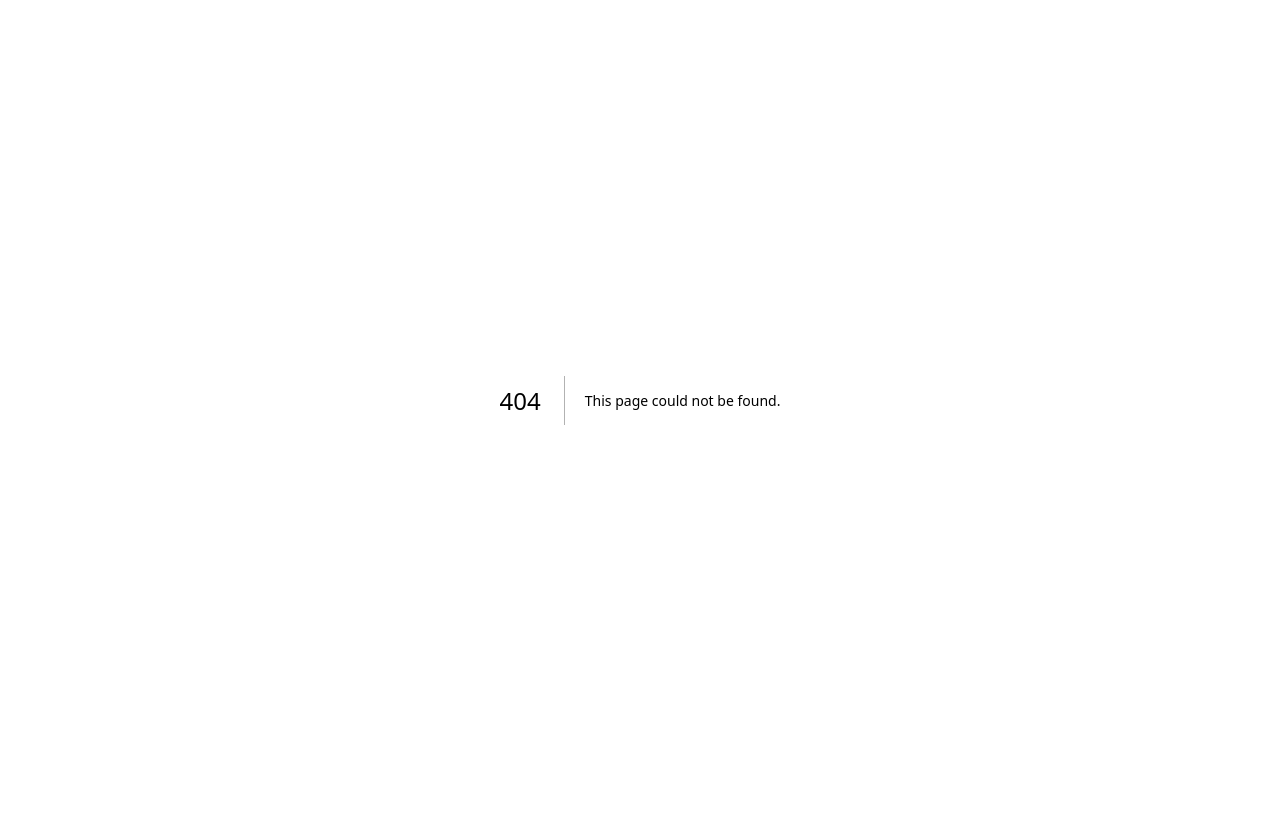
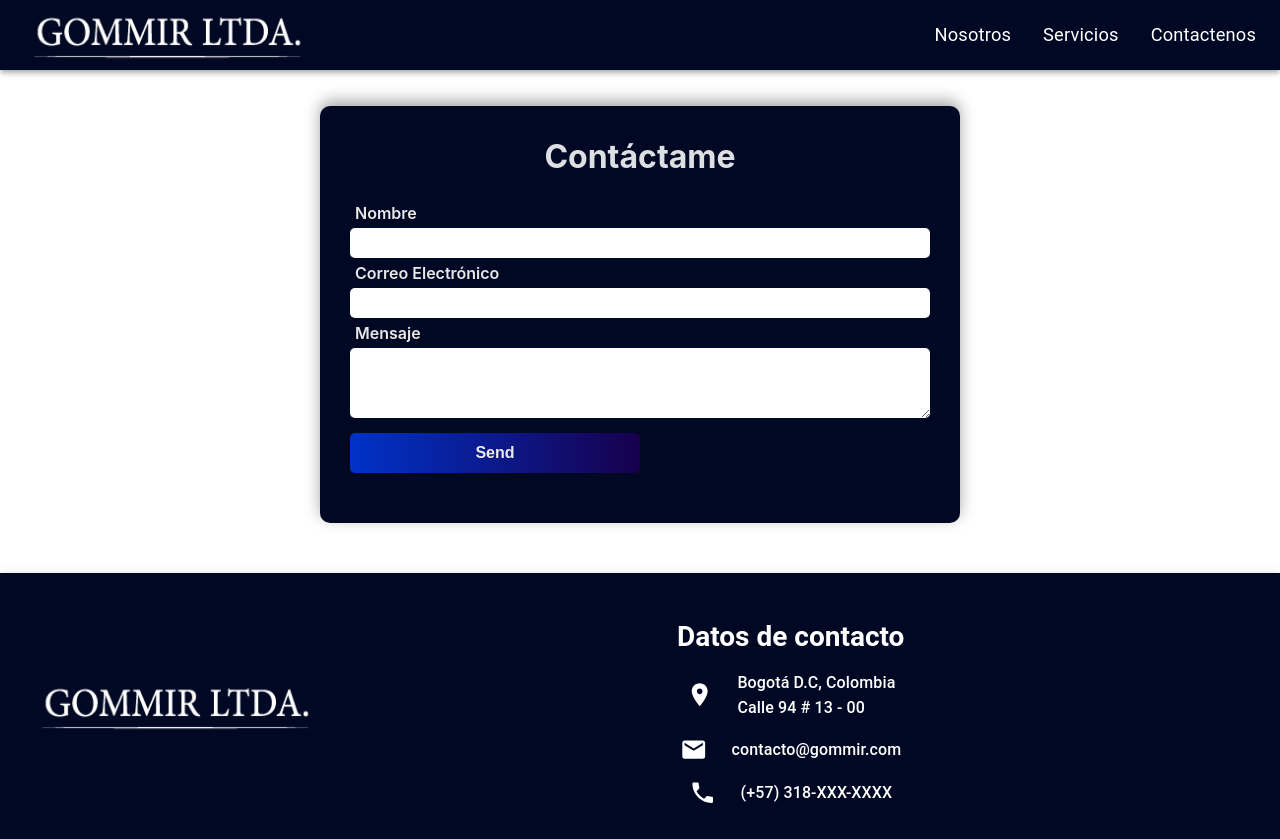
Before and after one commit to FemtDeveloper/gommir, a Next.js app: page /contactenos in a window 1280 px wide. Before the commit this address had no page. Before the commit the page ends 800 px from the top, so only its background shows below. Built offline with nearby package versions, Linux system fonts and the light colour scheme.

Commit message:
contact page added

```diff
--- /dev/null
+++ b/pages/contactenos.tsx
@@ -0,0 +1,29 @@
+import React from "react";
+import Grid2 from "@mui/material/Unstable_Grid2/Grid2";
+import Typography from "@mui/material/Typography";
+import ContactForm from "../Components/contact/ContactForm";
+import Layout from "../layouts/Layout";
+
+const Contactenos = () => {
+  return (
+    <>
+      <Layout
+        pageDescription="Formulario de contacto de Gommit"
+        title="Gommir - Contáctanos"
+      >
+        <Grid2
+          display={"flex"}
+          justifyContent="center"
+          alignItems={"center"}
+          flexDirection="column"
+          mt={2}
+        >
+          {/* <Typography variant="h2">Contáctenos</Typography> */}
+          <ContactForm />
+        </Grid2>
+      </Layout>
+    </>
+  );
+};
+
+export default Contactenos;
--- a/styles/globals.css
+++ b/styles/globals.css
@@ -118,7 +118,7 @@ a {
   width: 50%;
   margin-top: 15px;
   border: none;
-  background: linear-gradient(90deg, #353535 0%, #17004d 100%);
+  background: linear-gradient(90deg, #0032c9 0%, #17004d 100%);
 }
 .emailSended {
   background-color: #08640e;
```
